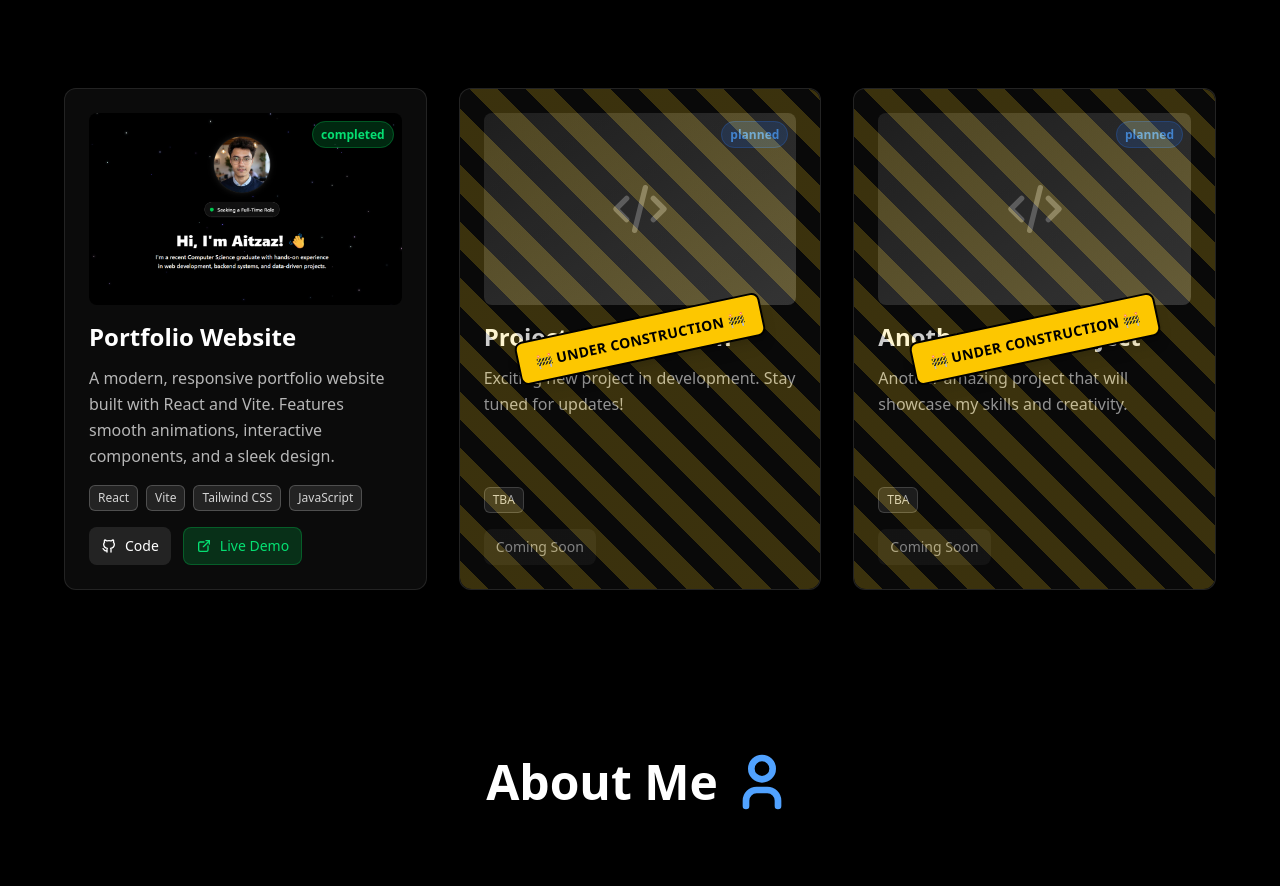
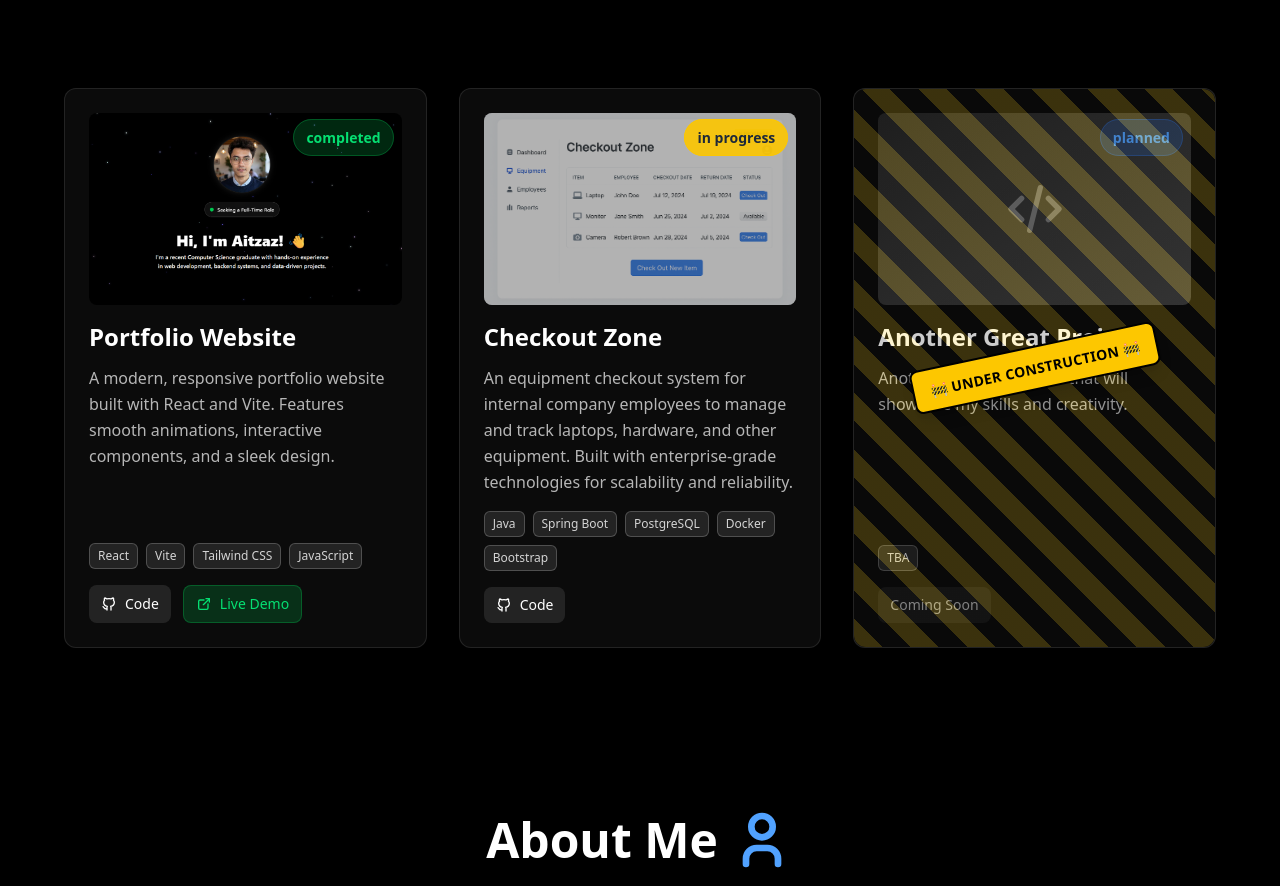
Before and after one commit to aitzaz-qadir/portfolio-website, a React (Vite) app: page / in a window 1280 px wide. Shown: the part 2360-3246 px from the top of the page. Built offline with nearby package versions, Linux system fonts and the light colour scheme.

Commit message:
- Added new project to section with picture

```diff
--- a/src/components/projects/ProjectCard.jsx
+++ b/src/components/projects/ProjectCard.jsx
@@ -9,6 +9,7 @@ import {
 // Individual project card component
 const ProjectCard = ({ project }) => {
   const {
+    id,
     title,
     description,
     technologies,
@@ -44,11 +45,17 @@ const ProjectCard = ({ project }) => {
       {/* Project Image */}
       <div className="relative mb-4 overflow-hidden rounded-lg">
         {imageUrl ? (
-          <img
-            src={imageUrl}
-            alt={title}
-            className="w-full h-48 object-cover transition-transform duration-300 group-hover:scale-110"
-          />
+          <>
+            <img
+              src={imageUrl}
+              alt={title}
+              className="w-full h-48 object-cover transition-transform duration-300 group-hover:scale-110"
+            />
+            {/* Dim overlay for checkout zone project */}
+            {id === 'checkout-zone' && (
+              <div className="absolute inset-0 bg-black/30"></div>
+            )}
+          </>
         ) : (
           // Placeholder for projects without images
           <div className="w-full h-48 bg-gradient-to-br from-neutral-800 to-neutral-700 flex items-center justify-center">
@@ -56,13 +63,13 @@ const ProjectCard = ({ project }) => {
           </div>
         )}
         {status && (
-          <div className="absolute top-2 right-2">
+          <div className="absolute top-3 right-2">
             <span
-              className={`px-2 py-1 text-xs font-semibold rounded-full ${
+              className={`px-3 py-2 text-sm font-bold rounded-full ${
                 status === 'completed'
                   ? 'bg-green-500/20 text-green-400 border border-green-500/30'
                   : status === 'in-progress'
-                    ? 'bg-yellow-500/20 text-yellow-400 border border-yellow-500/30'
+                    ? 'bg-yellow-400/90 text-gray-800 border border-yellow-400/90'
                     : 'bg-blue-500/20 text-blue-400 border border-blue-500/30'
               }`}
             >
@@ -137,6 +144,7 @@ const ProjectCard = ({ project }) => {
 
 ProjectCard.propTypes = {
   project: PropTypes.shape({
+    id: PropTypes.string.isRequired,
     title: PropTypes.string.isRequired,
     description: PropTypes.string.isRequired,
     technologies: PropTypes.arrayOf(PropTypes.string),
--- a/src/data/projects.json
+++ b/src/data/projects.json
@@ -10,11 +10,19 @@
     "imageUrl": "/assets/portfolio-picture.png"
   },
   {
-    "id": "coming-soon-1",
-    "title": "Project Coming Soon",
-    "description": "Exciting new project in development. Stay tuned for updates!",
-    "technologies": ["TBA"],
-    "status": "planned"
+    "id": "checkout-zone",
+    "title": "Checkout Zone",
+    "description": "An equipment checkout system for internal company employees to manage and track laptops, hardware, and other equipment. Built with enterprise-grade technologies for scalability and reliability.",
+    "technologies": [
+      "Java",
+      "Spring Boot",
+      "PostgreSQL",
+      "Docker",
+      "Bootstrap"
+    ],
+    "githubUrl": "https://github.com/aitzaz-qadir/checkout-zone",
+    "status": "in-progress",
+    "imageUrl": "/assets/checkout-zone.png"
   },
   {
     "id": "coming-soon-2",
```
Also changed, not shown: public/assets/checkout-zone.png (added).
